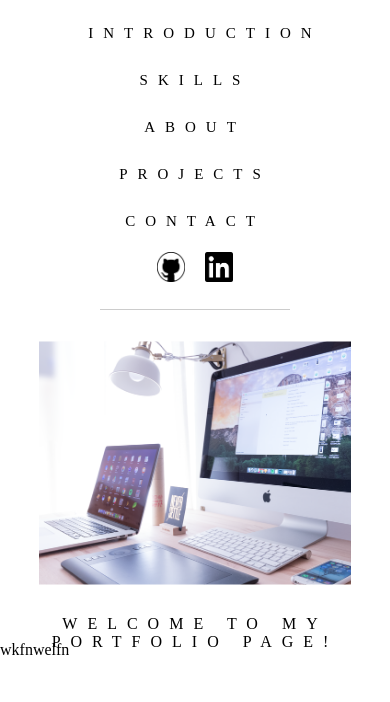
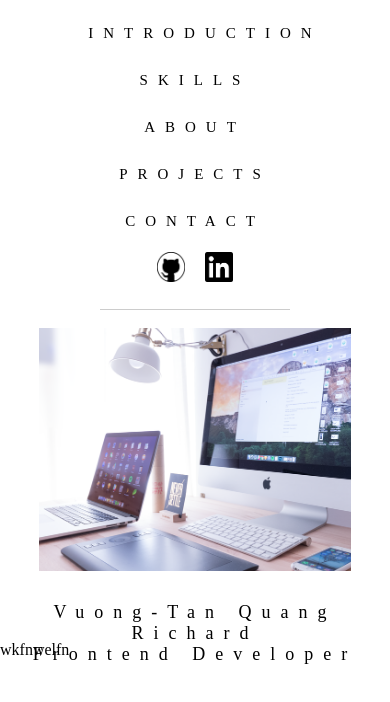
Before and after one commit to vutengklanricsi/bio, a React (Create React App) app: page / in a window 390 px wide. Shown: the top 702 px of the page. Built offline with nearby package versions, Linux system fonts and the light colour scheme.

Commit message:
small fixes

```diff
--- a/src/components/introduction/index.js
+++ b/src/components/introduction/index.js
@@ -5,12 +5,15 @@ import introPic from "./styles/intro_pic.png";
 export default function Introduction() {
   return (
     <>
-		<hr/>
+      <hr />
       <div className="introduction-frame">
         <div className="introduction-image">
           <img src={introPic} alt="intro-pic" />
         </div>
-        <div className="introduction-title">WELCOME TO MY PORTFOLIO PAGE!</div>
+        <div className="introduction-title">
+          Vuong-Tan Quang Richard <br />
+          Frontend Developer
+        </div>
       </div>
     </>
   );
--- a/src/components/introduction/styles/introduction.css
+++ b/src/components/introduction/styles/introduction.css
@@ -8,7 +8,7 @@
 }
 
 .introduction-image {
-  margin: auto 0px auto 50px;
+	margin: auto 0px auto 50px;
   clip-path: polygon(0% 0%, 75% 0%, 100% 50%, 75% 100%, 0% 100%);
 }
 
@@ -20,7 +20,8 @@
   letter-spacing: 10px;
   margin: auto 0;
   animation: fadein 2s;
-  -webkit-animation: fadein 2s;
+	-webkit-animation: fadein 2s;
+	font-size: 35px;
 }
 
 .introduction-title:hover {
@@ -28,7 +29,7 @@
 }
 
 img {
-  transition: transform 0.8s;
+  transition: transform 1s;
 }
 
 .introduction-image:hover img {
@@ -62,7 +63,11 @@ hr {
   }
   img {
     width: 800px;
-  }
+	}
+	.introduction-title{
+	font-size: 25px;
+
+	}
 }
 
 @media screen and (max-width: 1350px) {
@@ -84,7 +89,11 @@ hr {
   }
   img {
     width: 500px;
-  }
+	}
+	.introduction-title{
+		font-size: 18px;
+
+		}
 }
 
 @media screen and (max-width: 900px) {
```
Also changed, not shown: 1 other file (tests, documents, lock files or other folders).
